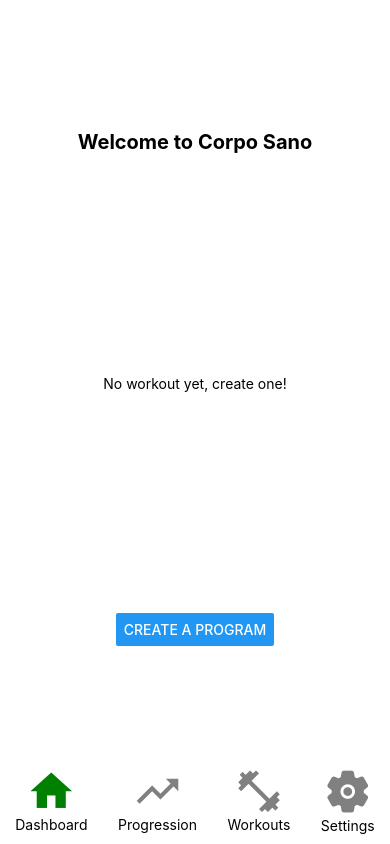
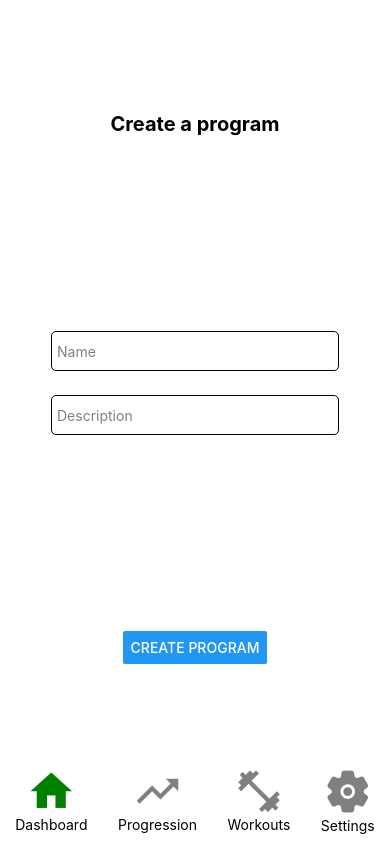
Before and after one commit to amehmeto/corpo-sano-native-front, a React Native app: screen / in a window 390 px wide. Built offline with nearby package versions, Linux system fonts and the light colour scheme; what native-base would draw is missing.

Commit message:
feat(program): basic static CreateProgramScreen

```diff
--- a/src/program/CreateProgramScreen.tsx
+++ b/src/program/CreateProgramScreen.tsx
@@ -1,11 +1,16 @@
-import { Button, StyleSheet, Text, View } from 'react-native'
+import { Button, StyleSheet, Text, TextInput, View } from 'react-native'
 
 export default function CreateProgramScreen() {
   return (
     <View style={styles.container}>
-      <Text style={styles.title}>Welcome to Corpo Sano</Text>
-      <Text>No workout yet, create one!</Text>
-      <Button title={'Create a program'} onPress={() => {}} />
+      <Text style={styles.title}>Create a program</Text>
+
+      <View style={styles.fields}>
+        <TextInput style={styles.input} placeholder={'Name'} />
+        <TextInput style={styles.input} placeholder={'Description'} />
+      </View>
+
+      <Button title={'Create program'} onPress={() => {}} />
     </View>
   )
 }
@@ -21,4 +26,16 @@ const styles = StyleSheet.create({
     fontWeight: 'bold',
     fontSize: 20,
   },
+  input: {
+    height: 40,
+    margin: 12,
+    borderWidth: 1,
+    borderRadius: 5,
+    padding: 5,
+    color: 'gray',
+  },
+  fields: {
+    width: '80%',
+    alignItems: 'stretch',
+  },
 })
```
